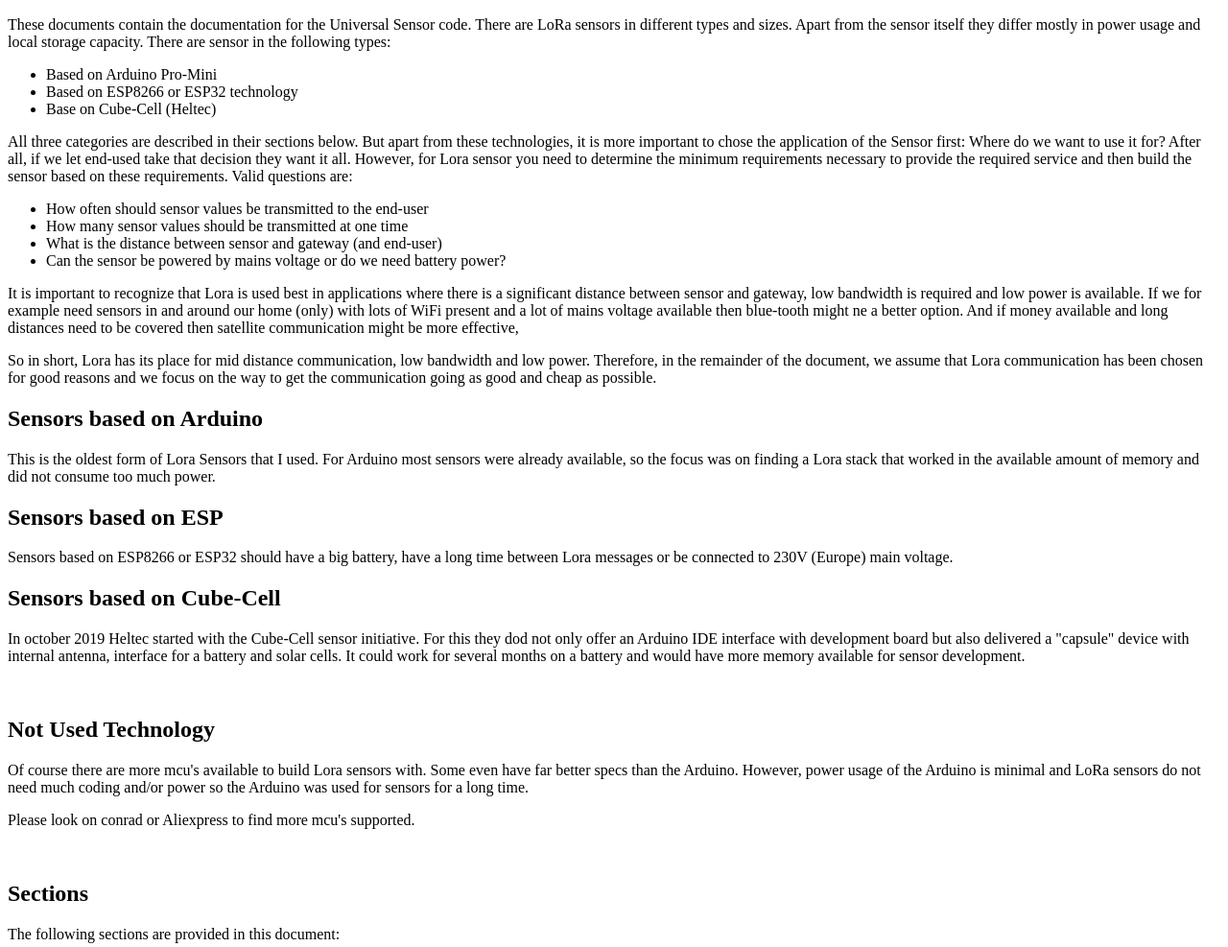
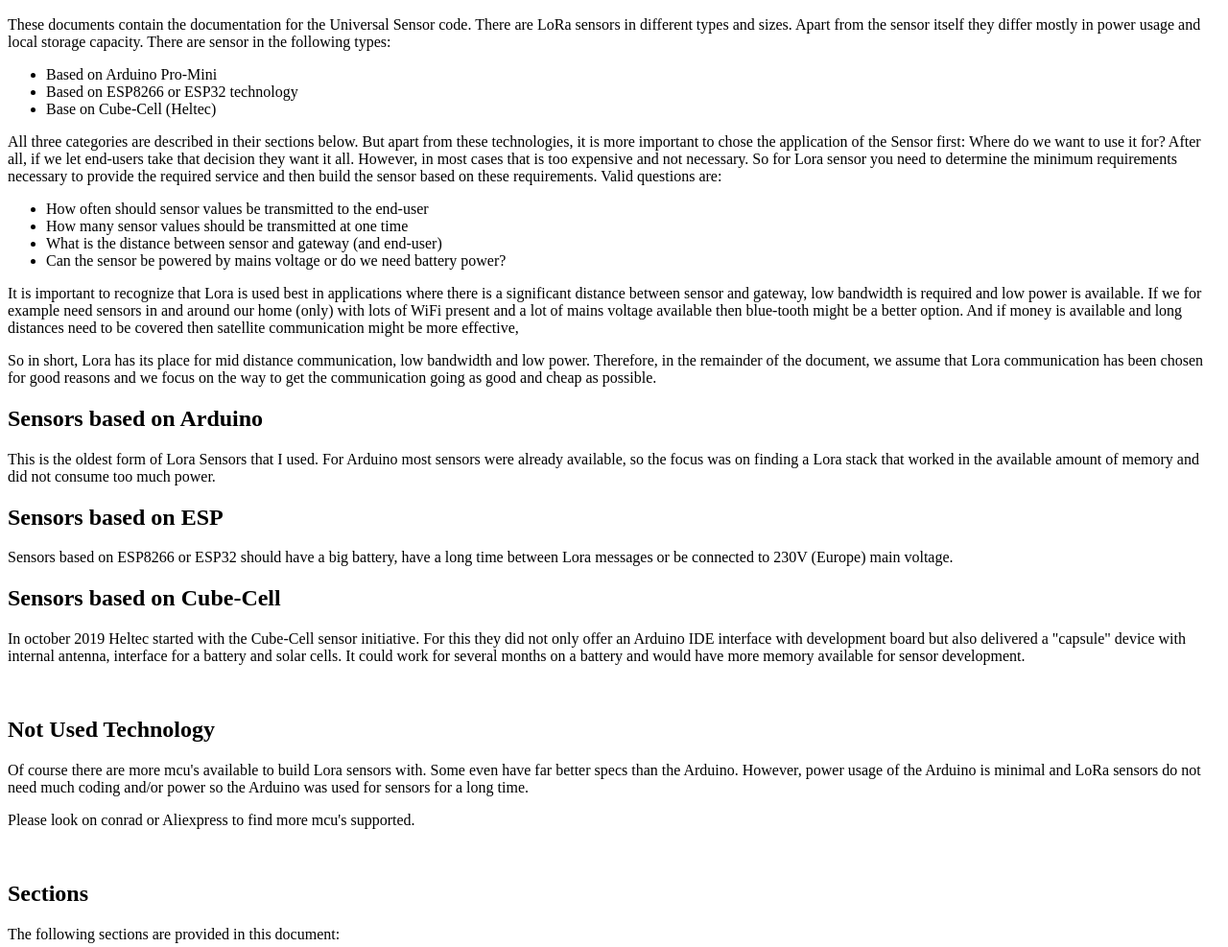
Before and after one commit to things4u/things4u.github.io, a plain HTML site: page Projects/Universal Sensor/UserGuide/1 Introduction.html in a window 1280 px wide. Shown: the part 110-1097 px from the top of the page at 96% size. Drawn offline with Linux system fonts and the light colour scheme.

Commit message:
Introduction

```diff
--- a/Projects/Universal Sensor/UserGuide/1 Introduction.html
+++ b/Projects/Universal Sensor/UserGuide/1 Introduction.html
@@ -14,21 +14,21 @@
   <li>Based on ESP8266 or ESP32 technology</li>
   <li>Base on Cube-Cell (Heltec)</li>
 </ul>
-<p dir="ltr">All three categories are described in their sections below.&nbsp;But apart from these technologies, it is more important to chose the application of the Sensor first: Where do we want to use it for? After all, if we let end-used take that decision they want it all. However, for Lora sensor you need to determine the minimum requirements necessary to provide the required service and then build the sensor based on these requirements. Valid questions are:</p>
+<p dir="ltr">All three categories are described in their sections below.&nbsp;But apart from these technologies, it is more important to chose the application of the Sensor first: Where do we want to use it for? After all, if we let end-users take that decision they want it all. However, in most cases that is too expensive and not necessary. So for Lora sensor you need to determine the minimum requirements necessary to provide the required service and then build the sensor based on these requirements. Valid questions are:</p>
 <ul>
   <li>How often should sensor values be transmitted to the end-user</li>
   <li>How many sensor values should be transmitted at one time</li>
   <li>What is the distance between sensor and gateway (and end-user)</li>
   <li>Can the sensor be powered by mains voltage or do we need battery power?</li>
 </ul>
-<p>It is important to recognize that Lora is used best in applications where there is a significant distance between sensor and gateway, low bandwidth is required and low power is available. If we for example need&nbsp;sensors in and around our home (only) with lots of WiFi present and a lot of mains voltage available then blue-tooth might ne a better option. And if money available and long distances need to be covered then satellite communication might be more effective,&nbsp;</p>
+<p>It is important to recognize that Lora is used best in applications where there is a significant distance between sensor and gateway, low bandwidth is required and low power is available. If we for example need&nbsp;sensors in and around our home (only) with lots of WiFi present and a lot of mains voltage available then blue-tooth might be a better option. And if money is available and long distances need to be covered then satellite communication might be more effective,&nbsp;</p>
 <p>So in short, Lora has its place for mid distance communication, low bandwidth and low power. Therefore, in the remainder of the document, we assume that Lora communication has been chosen for good reasons and we focus on the way to get the communication going as good and cheap as possible.</p>
 <h2 dir="ltr">Sensors based on Arduino</h2>
 <p dir="ltr">This is the oldest form of Lora Sensors that I used. For Arduino most sensors were already available, so the focus was on finding a Lora stack that worked in the available amount of memory and did not consume too much power.</p>
 <h2 dir="ltr">Sensors based on ESP</h2>
 <p dir="ltr">Sensors based on ESP8266 or ESP32 should have a big battery, have a long time between Lora messages or be connected to 230V (Europe) main voltage.</p>
 <h2 dir="ltr">Sensors based on Cube-Cell</h2>
-<p dir="ltr">In october 2019 Heltec started with the Cube-Cell sensor initiative. For this they dod not only offer an Arduino IDE interface with development board but also delivered a &quot;capsule&quot; device with internal antenna, interface for a battery and solar cells. It could work for several months on a battery and would have more memory available for sensor development.</p>
+<p dir="ltr">In october 2019 Heltec started with the Cube-Cell sensor initiative. For this they did not only offer an Arduino IDE interface with development board but also delivered a &quot;capsule&quot; device with internal antenna, interface for a battery and solar cells. It could work for several months on a battery and would have more memory available for sensor development.</p>
 <p dir="ltr">&nbsp;</p>
 <h2 dir="ltr">Not Used Technology</h2>
 <p dir="ltr">Of course there are more mcu's available to build Lora sensors with. Some even have far better specs than the Arduino. However, power usage of the Arduino is minimal and LoRa sensors do not need much coding and/or power so the Arduino was used for sensors for a long time.</p>
```
